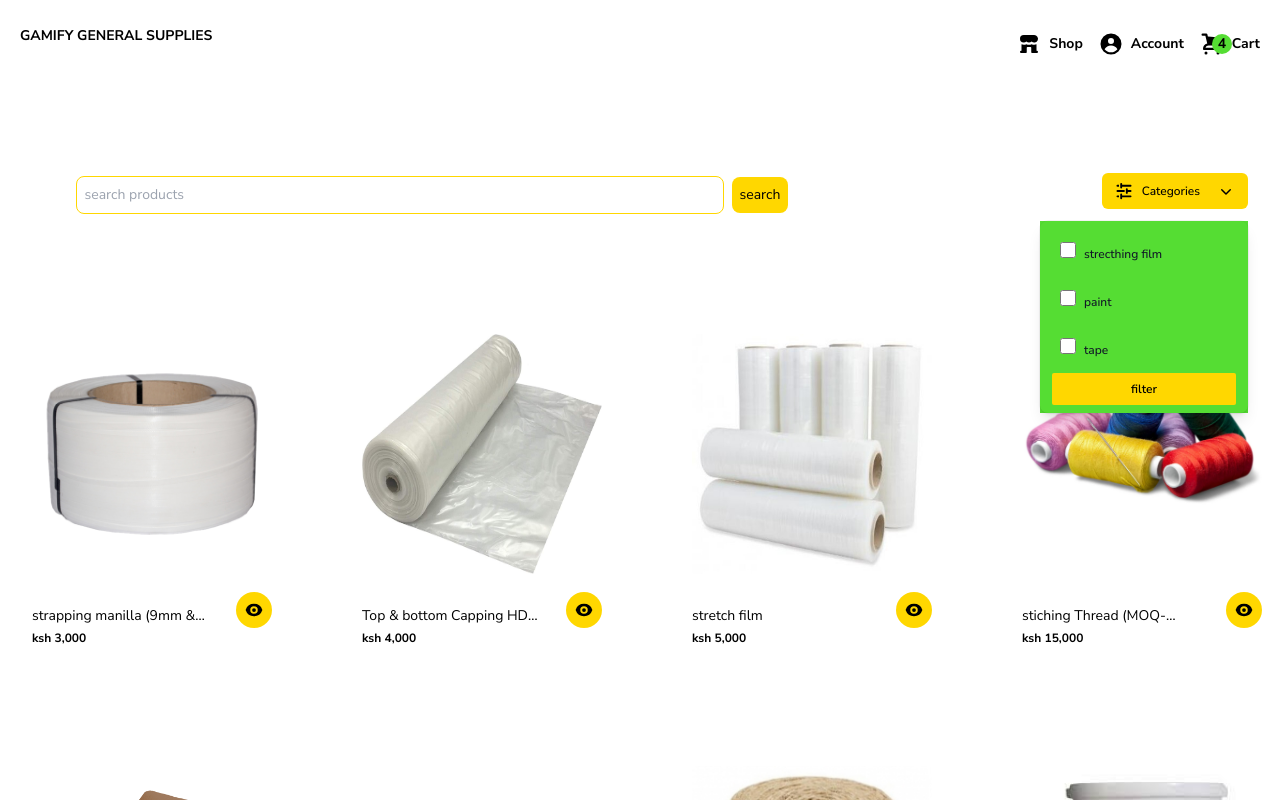
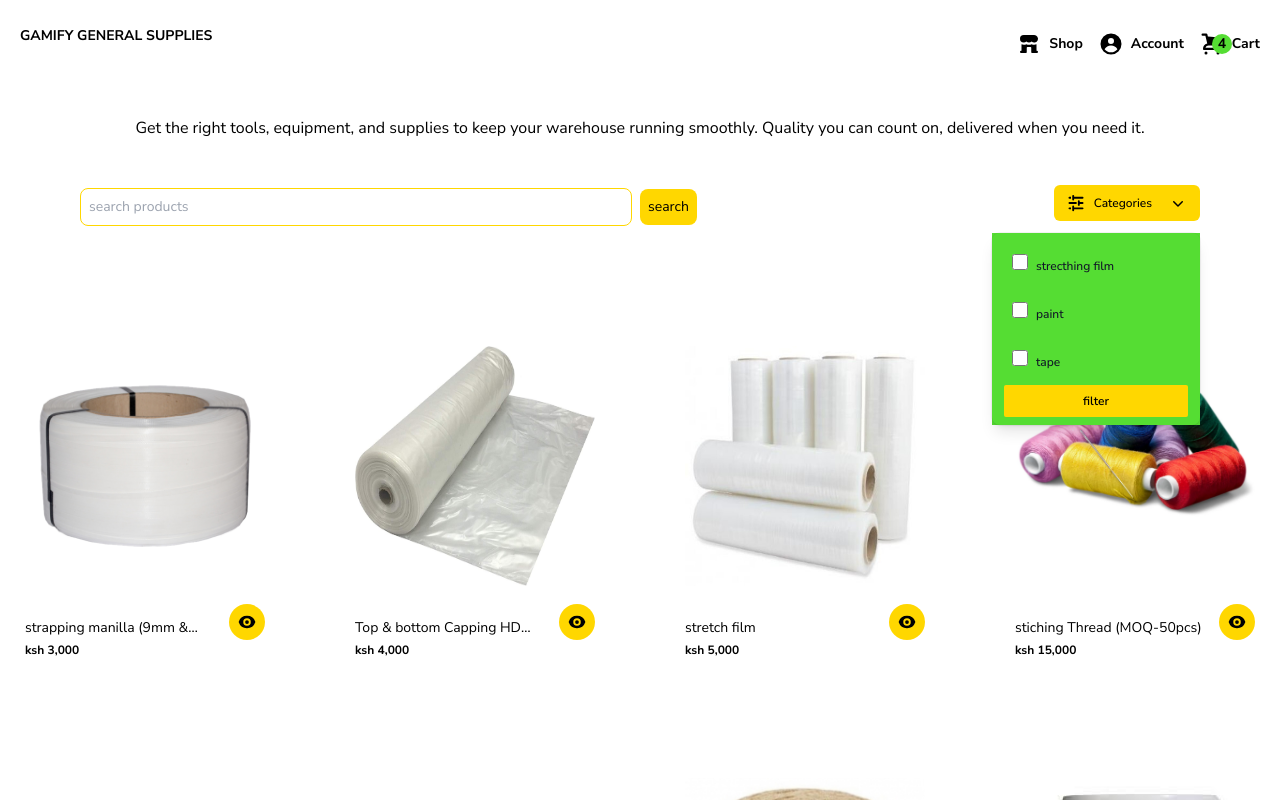
Before and after one commit to Gichohi-Simon/gamify_general_supplies, a Next.js app in the folder client/: page /shop in a window 1280 px wide. Both pictures are taken after a click on the button "Categories". Shown: the top 800 px of the page. Built offline with nearby package versions, Linux system fonts and the light colour scheme; no server answers.

Commit message:
shop section ui done

```diff
--- a/client/src/components/Categories.tsx
+++ b/client/src/components/Categories.tsx
@@ -31,7 +31,7 @@ const categories: Categories[] = [
 export default function Categories() {
   return (
     <div className="font-[family-name:var(--font-poppins)] w-full md:max-w-sm">
-      <Popover className="relative flex justify-end">
+      <Popover className="relative flex justify-center md:justify-end">
           <>
             <PopoverButton
               className={`
@@ -59,7 +59,7 @@ export default function Categories() {
                     {categories.map((category) => (
                       <div key={category.id}>
                         <div className="py-3 px-2 rounded-sm cursor-pointer">
-                          <input id="link-checkbox" type="checkbox" value={category.name} className="w-4 h-4 text-blue-600 bg-gray-100 border-gray-300 rounded-sm focus:ring-blue-500 dark:focus:ring-blue-600 dark:ring-offset-gray-800 focus:ring-2 dark:bg-gray-700 dark:border-gray-600 hover:cursor-pointer" />
+                          <input id="link-checkbox" type="checkbox" value={category.name} className="w-4 h-4 text-blue-600 bg-gray-100 border-gray-300 rounded-sm  hover:cursor-pointer" />
                           <label htmlFor="link-checkbox" className="ms-2 text-xs font-medium text-gray-900">{category.name}</label>
                         </div>
                       </div>
--- a/client/src/components/MainProducts.tsx
+++ b/client/src/components/MainProducts.tsx
@@ -27,16 +27,21 @@ const MainProducts = ({ products }: AllPosts) => {
   // }, [dispatch]);
 
   return (
-    <div className="font-[family-name:var(--font-poppins)] my-5 md:my-20 overflow-x-hidden">
-      <div className="pr-8 md:flex justify-between items-center">
+    <div className="font-[family-name:var(--font-poppins)] my-2 md:my-5 overflow-x-hidden">
+      <p className="text-center text-sm md:text-base my-3 md:my-6">
+        Get the right tools, equipment, and supplies to keep your warehouse
+        running smoothly. Quality you can count on, delivered when you need it.
+      </p>
+      <div className="w-full px-8 md:px-20 md:flex justify-between items-center">
         <Search />
         <Categories />
       </div>
-     <div className="flex justify-center items-center mt-8 md:mt-10 mx-2 md:mx-0 py-2 md:py-6">
-        <div className="grid grid-cols-1 lg:grid-cols-4 gap-4 md:gap-10">
+
+      <div className="mt-8 md:mt-10 md:py-6">
+        <div className="grid grid-cols-1 lg:grid-cols-4 gap-4 md:gap-10 mx-auto max-w-7xl justify-items-center">
           {products?.map((catalog) => (
-            <div key={catalog.name} className="px-2">
-              <div className="md:w-72 flex flex-col items-center py-10 md:min-h-[200px] md:max-h-[450px] w-[240px] cursor-pointer">
+            <div key={catalog.name}>
+              <div className="md:w-72 flex flex-col items-center py-6 md:py-10 md:min-h-[200px] md:max-h-[450px] w-[240px] cursor-pointer">
                 <Link href="/shop">
                   <Image
                     src={catalog.image}
@@ -46,7 +51,7 @@ const MainProducts = ({ products }: AllPosts) => {
                     className="rounded max-h-36 min-h-36 md:max-h-60 md:min-h-60 transform transition-transform duration-300 hover:rotate-6 hover:scale-105"
                   />
                 </Link>
-                <div className="flex justify-between items-center gap-5 w-[240px]">
+                <div className="flex justify-between items-center w-[240px]">
                   <div className="flex flex-col mt-4 md:mt-8">
                     <div>
                       <p className="text-sm line-clamp-1">{catalog.name}</p>
--- a/client/src/components/Search.tsx
+++ b/client/src/components/Search.tsx
@@ -2,7 +2,7 @@ import React from "react";
 
 export default function Search() {
   return (
-    <div className="mb-4 font-[family-name:var(--font-poppins)] flex justify-center items-center mt-6 gap-2 w-full">
+    <div className="mb-4 font-[family-name:var(--font-poppins)] flex justify-start items-center mt-6 gap-2 w-full">
       <input
         type="text"
         placeholder="search products"
```
Also changed, not shown: client/src/app/shop/page.tsx (line endings or trailing spaces). Lines whose indentation alone changed are shown as unchanged.
